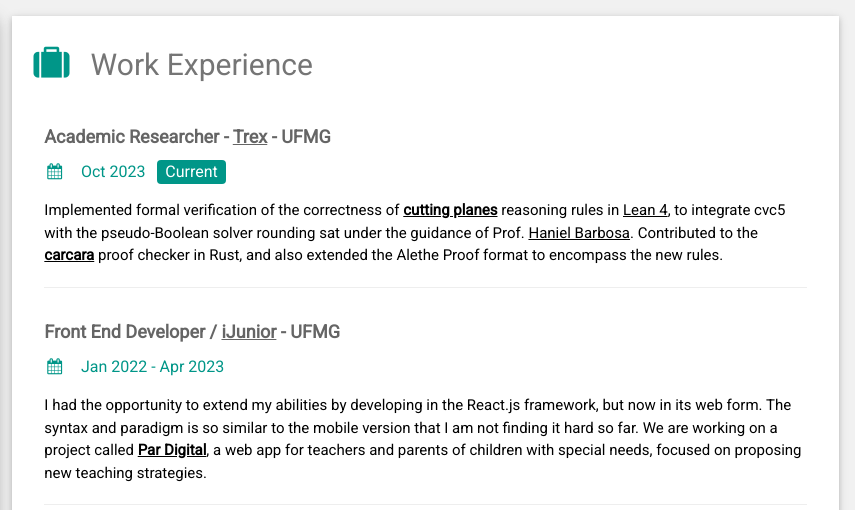
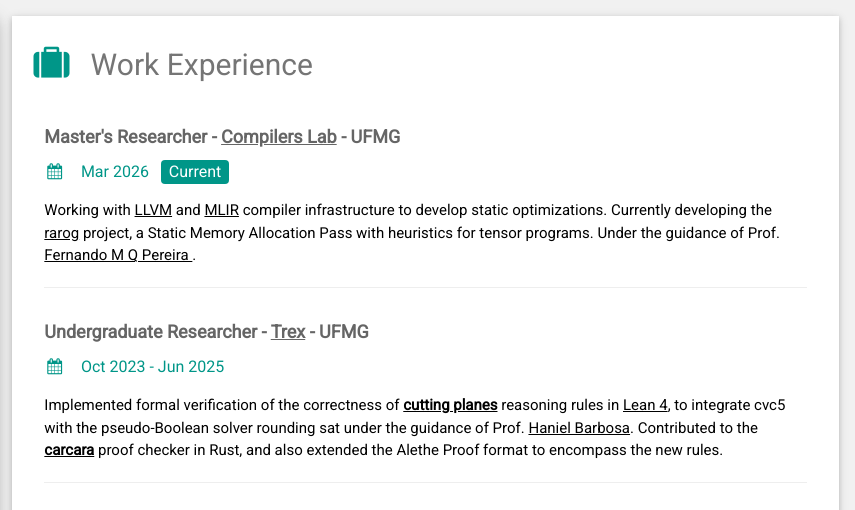
Before and after one commit to bernborgess/bernborgess.github.io, a plain HTML site: page index.html in a window 1280 px wide. Shown: the top 510 px of the page, 425-1280 px from the left. Drawn offline with nearby package versions, Linux system fonts and the light colour scheme.

Commit message:
Add rarog-lac experience

```diff
--- a/index.html
+++ b/index.html
@@ -205,6 +205,8 @@
 
             <!-- Right Column -->
             <div class="w3-twothird">
+
+                <!-- Work Experience -->
                 <div class="w3-container w3-card w3-white w3-margin-bottom">
                     <h2 class="w3-text-grey w3-padding-16">
                         <i class="
@@ -212,18 +214,54 @@
                   w3-margin-right w3-xxlarge w3-text-green
                 "></i>Work Experience
                     </h2>
+
                     <div class="w3-container">
                         <h5 class="w3-opacity">
-                            <b>Academic Researcher - <a
+                            <b>Master's Researcher - <a
+                                   href="https://lac-dcc.github.io"
+                                   target="_blank">Compilers
+                                    Lab</a> -
+                                UFMG </b>
+                        </h5>
+                        <h6 class="w3-text-green">
+                            <i
+                               class="fa fa-calendar fa-fw w3-margin-right"></i>Mar
+                            2026 &nbsp;
+                            <span
+                                  class="w3-tag w3-green w3-round">Current</span>
+                        </h6>
+                        <p>
+                            Working with <a href="https://llvm.org/"
+                               target="_blank">LLVM</a> and
+                            <a
+                               href="https://mlir.llvm.org/"
+                               target="_blank">MLIR</a> compiler
+                            infrastructure
+                            to develop static optimizations.
+                            Currently developing the <a
+                               href="https://github.com/lac-dcc/rarog"
+                               target="_blank">rarog</a> project, a Static
+                            Memory Allocation Pass with heuristics for tensor
+                            programs.
+                            Under the
+                            guidance of Prof. <a
+                               href="https://homepages.dcc.ufmg.br/~fernando/">
+                                Fernando M Q Pereira
+                            </a>.
+                        </p>
+                        <hr />
+                    </div>
+
+                    <div class="w3-container">
+                        <h5 class="w3-opacity">
+                            <b>Undergraduate Researcher - <a
                                    href="https://trex.dcc.ufmg.br/">Trex</a> -
                                 UFMG </b>
                         </h5>
                         <h6 class="w3-text-green">
                             <i
                                class="fa fa-calendar fa-fw w3-margin-right"></i>Oct
-                            2023 &nbsp;
-                            <span
-                                  class="w3-tag w3-green w3-round">Current</span>
+                            2023 - Jun 2025
                         </h6>
                         <p>
                             Implemented formal verification of the correctness
```
